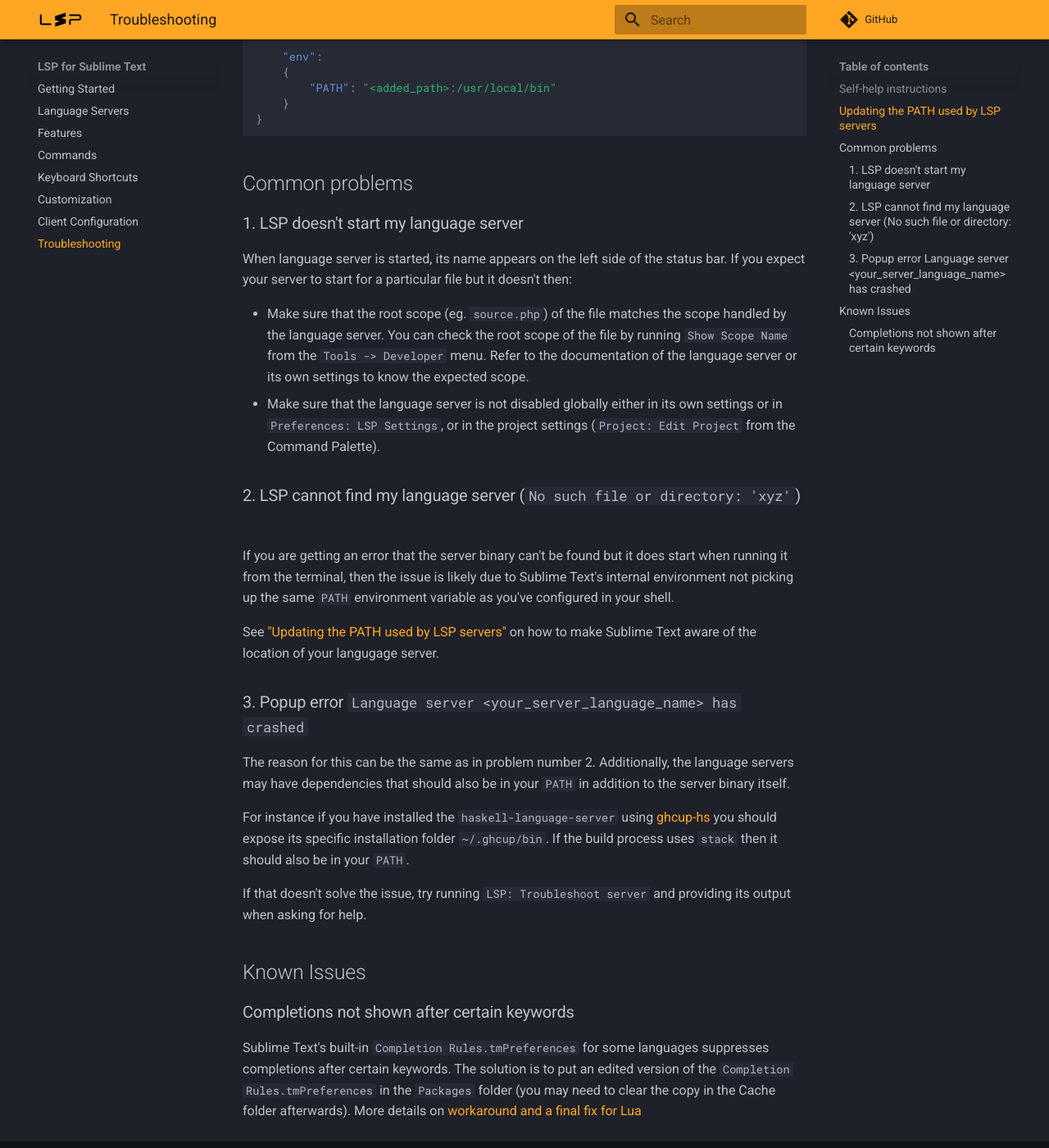
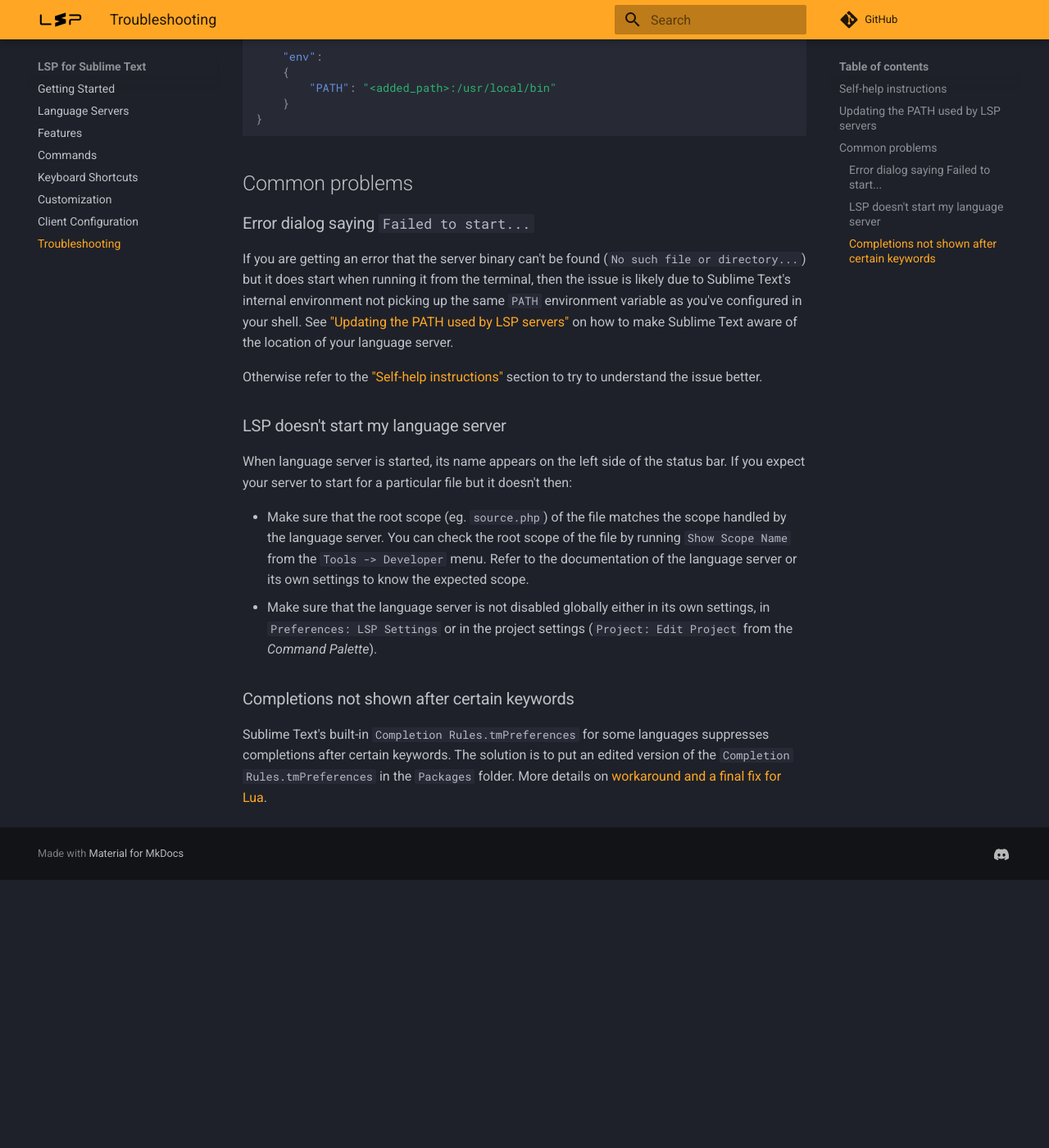
Before and after one commit to sublimelsp/LSP, an MkDocs documentation site: the page built from docs/src/troubleshooting.md, in a window 1280 px wide and 1400 px high, scrolled down 1566 px. Shown: the whole window at 82% size. Built offline with MkDocs 1.6.1 and Material for MkDocs 9.7.7, drawn with Linux system fonts in a browser that asks for light colours; comment, search, counter and statistics services are not loaded; after the commit the page ends 2639 px from its top, so only the background shows below that.

Commit message:
docs: rewritten "common problems" section

```diff
--- a/docs/src/troubleshooting.md
+++ b/docs/src/troubleshooting.md
@@ -62,31 +62,21 @@
 
 ## Common problems
 
-### 1. LSP doesn't start my language server
+### Error dialog saying `Failed to start...`
+
+If you are getting an error that the server binary can't be found (`No such file or directory...`) but it does start when running it from the terminal, then the issue is likely due to Sublime Text's internal environment not picking up the same `PATH` environment variable as you've configured in your shell. See ["Updating the PATH used by LSP servers"](troubleshooting.md#updating-the-path-used-by-lsp-servers) on how to make Sublime Text aware of the location of your language server.
+
+Otherwise refer to the ["Self-help instructions"](troubleshooting.md#self-help-instructions) section to try to understand the issue better.
+
+### LSP doesn't start my language server
 
 When language server is started, its name appears on the left side of the status bar. If you expect your server to start for a particular file but it doesn't then:
 
 * Make sure that the root scope (eg. `source.php`) of the file matches the scope handled by the language server. You can check the root scope of the file by running `Show Scope Name` from the `Tools -> Developer` menu. Refer to the documentation of the language server or its own settings to know the expected scope.
-* Make sure that the language server is not disabled globally either in its own settings or in `Preferences: LSP Settings`, or in the project settings (`Project: Edit Project` from the Command Palette).
-
-### 2. LSP cannot find my language server (`No such file or directory: 'xyz'`)
-
-If you are getting an error that the server binary can't be found but it does start when running it from the terminal, then the issue is likely due to Sublime Text's internal environment not picking up the same `PATH` environment variable as you've configured in your shell.
-
-See ["Updating the PATH used by LSP servers"](troubleshooting.md#updating-the-path-used-by-lsp-servers) on how to make Sublime Text aware of the location of your langugage server.
-
-### 3. Popup error `Language server <your_server_language_name> has crashed`
-
-The reason for this can be the same as in problem number 2. Additionally, the language servers may have dependencies that should also be in your `PATH` in addition to the server binary itself.
-
-For instance if you have installed the `haskell-language-server` using [ghcup-hs](https://gitlab.haskell.org/haskell/ghcup-hs) you should expose its specific installation folder `~/.ghcup/bin`. If the build process uses `stack` then it should also be in your `PATH`.
-
-If that doesn't solve the issue, try running `LSP: Troubleshoot server` and providing its output when asking for help.
-
-## Known Issues
+* Make sure that the language server is not disabled globally either in its own settings, in `Preferences: LSP Settings` or in the project settings (`Project: Edit Project` from the *Command Palette*).
 
 ### Completions not shown after certain keywords
 
 Sublime Text's built-in `Completion Rules.tmPreferences` for some languages suppresses completions after certain keywords.
-The solution is to put an edited version of the `Completion Rules.tmPreferences` in the `Packages` folder (you may need to clear the copy in the Cache folder afterwards).
-More details on [workaround and a final fix for Lua](https://forum.sublimetext.com/t/bug-lua-autocomplete-not-working-between-if-then/36635)
+The solution is to put an edited version of the `Completion Rules.tmPreferences` in the `Packages` folder.
+More details on [workaround and a final fix for Lua](https://forum.sublimetext.com/t/bug-lua-autocomplete-not-working-between-if-then/36635).
```
